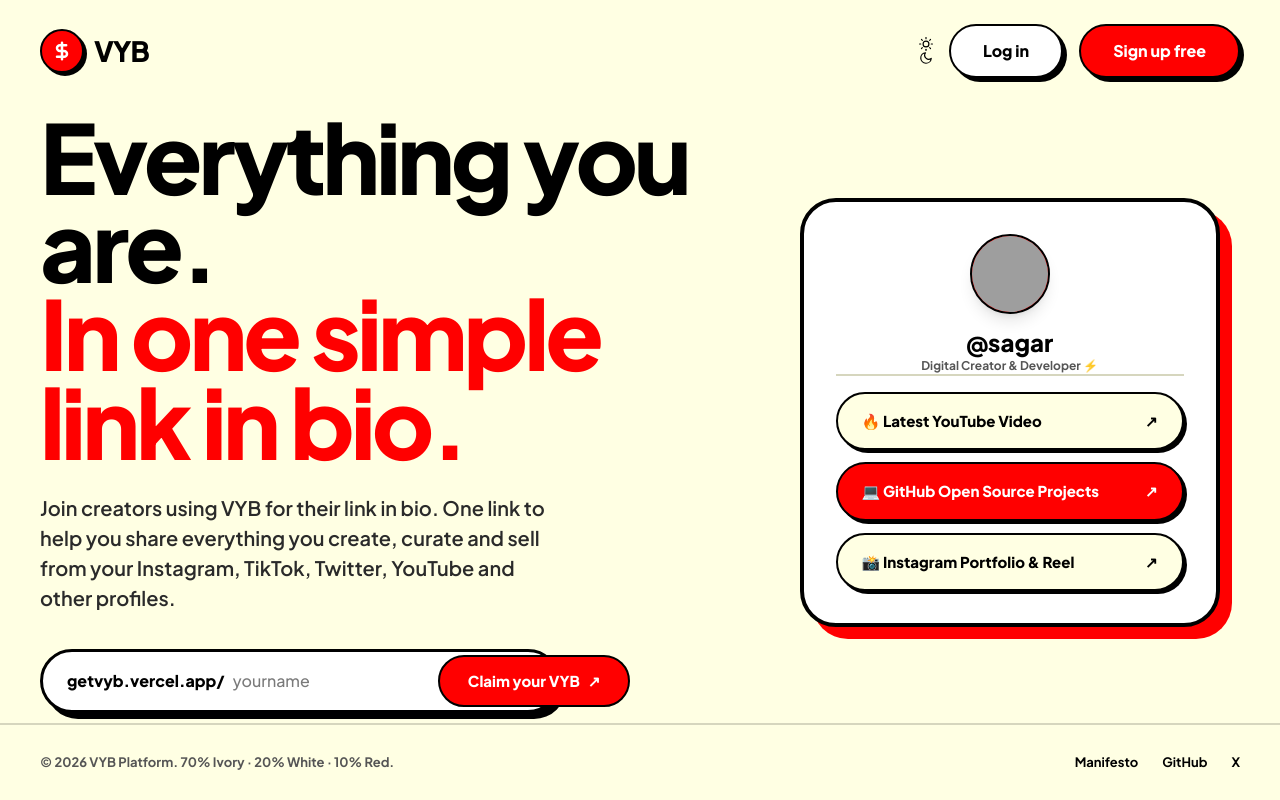
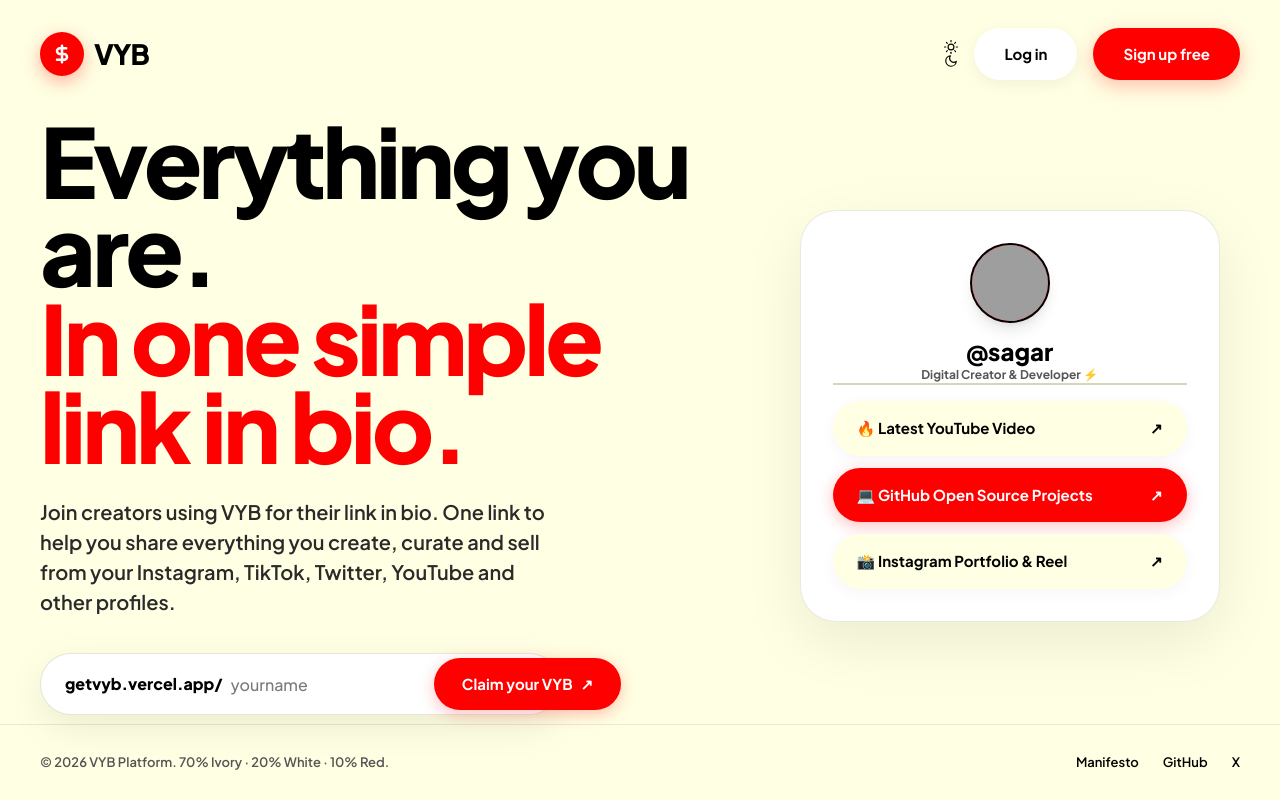
Before and after one commit to sagarmurkute/link-in-bio-platform, a Next.js app: page / in a window 1280 px wide. Built offline with nearby package versions, Linux system fonts and the light colour scheme; grey boxes are pictures that could not be loaded.

Commit message:
style: remove brutalist borders and hard drop shadows for a subtle, soft aesthetic

```diff
--- a/src/app/(auth)/login/page.tsx
+++ b/src/app/(auth)/login/page.tsx
@@ -26,7 +26,7 @@
 
   return (
     <div className="page loaded">
-      {/* Linktree Atmosphere */}
+      {/* Background Atmosphere */}
       <div className="bg-wrap">
         <FluidCanvas />
         <div className="bg-vignette" />
@@ -44,33 +44,33 @@
         </Link>
 
         <div className="flex items-center gap-4">
-          <Link href="/signup" className="linktree-btn linktree-btn-purple">
+          <Link href="/signup" className="vyb-btn vyb-btn-secondary">
             Sign up free
           </Link>
           <ThemeToggle />
         </div>
       </header>
 
-      {/* Auth Main Pill Card */}
+      {/* Auth Subtle Card */}
       <main className="main py-12 flex items-center justify-center">
-        <div className="w-full max-w-md p-8 sm:p-10 rounded-[40px] bg-[#FFFFFF] text-[#1E2330] shadow-2xl flex flex-col gap-6 border-4 border-[#D2E823]">
+        <div className="w-full max-w-md p-8 sm:p-10 rounded-[36px] bg-[#FFFFFF] text-[#1E2330] shadow-[0_20px_60px_rgba(0,0,0,0.06)] border border-[#D6D6BE]/50 flex flex-col gap-6">
           <div className="text-center flex flex-col gap-2">
-            <span className="px-4 py-1.5 rounded-full bg-[#7800FF] text-white font-extrabold text-xs tracking-wider uppercase mx-auto">
+            <span className="px-4 py-1.5 rounded-full bg-[#FF0000]/10 text-[#FF0000] font-extrabold text-xs tracking-wider uppercase mx-auto">
               VYB AUTH
             </span>
-            <h1 className="text-4xl font-extrabold tracking-tight text-[#254F1A]">Welcome back</h1>
-            <p className="text-sm font-bold text-gray-500">Log in to manage your link in bio</p>
+            <h1 className="text-4xl font-extrabold tracking-tight text-[#000000]">Welcome back</h1>
+            <p className="text-sm font-semibold text-gray-500">Log in to manage your link in bio</p>
           </div>
 
           {errorMsg && (
-            <div className="p-4 rounded-full bg-red-100 border border-red-300 text-red-700 font-extrabold text-xs text-center">
+            <div className="p-4 rounded-full bg-red-50 border border-red-200 text-red-700 font-extrabold text-xs text-center">
               {errorMsg}
             </div>
           )}
 
           <form onSubmit={handleSubmit} className="flex flex-col gap-4">
             <div className="flex flex-col gap-1.5">
-              <label className="font-extrabold text-xs text-[#254F1A] uppercase tracking-wider px-2">
+              <label className="font-extrabold text-xs text-[#000000] uppercase tracking-wider px-2">
                 Email Address
               </label>
               <input
@@ -78,12 +78,12 @@
                 name="email"
                 required
                 placeholder="your@email.com"
-                className="w-full px-6 py-4 rounded-full border-2 border-gray-200 font-bold text-base focus:border-[#7800FF] focus:outline-none"
+                className="w-full px-6 py-4 rounded-full border border-gray-200 font-bold text-base focus:border-[#FF0000] focus:outline-none transition-colors"
               />
             </div>
 
             <div className="flex flex-col gap-1.5">
-              <label className="font-extrabold text-xs text-[#254F1A] uppercase tracking-wider px-2">
+              <label className="font-extrabold text-xs text-[#000000] uppercase tracking-wider px-2">
                 Password
               </label>
               <input
@@ -91,14 +91,14 @@
                 name="password"
                 required
                 placeholder="••••••••••••"
-                className="w-full px-6 py-4 rounded-full border-2 border-gray-200 font-bold text-base focus:border-[#7800FF] focus:outline-none"
+                className="w-full px-6 py-4 rounded-full border border-gray-200 font-bold text-base focus:border-[#FF0000] focus:outline-none transition-colors"
               />
             </div>
 
             <button
               type="submit"
               disabled={loading}
-              className="w-full py-4 rounded-full bg-[#7800FF] text-white font-extrabold text-lg hover:bg-purple-700 transition-all cursor-pointer mt-2 disabled:opacity-50 shadow-xl"
+              className="vyb-btn w-full py-4 mt-2 justify-center text-center cursor-pointer disabled:opacity-50"
             >
               {loading ? "Signing in..." : "Log In to Dashboard ↗"}
             </button>
--- a/src/app/globals.css
+++ b/src/app/globals.css
@@ -2,7 +2,7 @@
 @import "tailwindcss";
 
 :root {
-  /* VYB Official Brand Colors */
+  /* VYB Official Brand Colors - Subtle & Refined */
   --vyb-red: #FF0000;
   --vyb-red-600: #E00000;
   --vyb-red-100: #FFD6D6;
@@ -11,7 +11,7 @@
   --vyb-ivory-200: #FFFFE3;
   --vyb-ivory-300: #F5F5D6;
   --vyb-warm-gray: #E8E8D2;
-  --vyb-border: #D6D6BE;
+  --vyb-border: rgba(214, 214, 190, 0.5);
   --vyb-white: #FFFFFF;
   --vyb-black: #000000;
 
@@ -23,11 +23,10 @@
   --text-on-red: #FFFFFF;
 
   --bg: #FFFFE3; /* 70% Signature Ivory */
-  --fg: #000000; /* Jet Black */
+  --fg: #000000;
   --fg-2: #2A2A2A;
   --muted: #7A7A7A;
-  --line: #D6D6BE;
-  --line-2: #000000;
+  --line: rgba(214, 214, 190, 0.5);
   --card-bg: #FFFFFF; /* 20% Pure White Cards */
 
   --ease: cubic-bezier(0.16, 1, 0.3, 1);
@@ -35,21 +34,21 @@
 }
 
 [data-theme="red"] {
-  --bg: #FF0000; /* Alternate Section */
+  --bg: #FF0000;
   --fg: #FFFFFF;
   --fg-2: #FFFFE3;
   --muted: #FFB3B3;
-  --line: rgba(255, 255, 255, 0.3);
+  --line: rgba(255, 255, 255, 0.2);
   --card-bg: #FFFFE3;
 }
 
 [data-theme="dark"] {
-  --bg: #000000;
+  --bg: #0C0C0E;
   --fg: #FFFFE3;
   --fg-2: #E8E8D2;
   --muted: #7A7A7A;
-  --line: #2A2A2A;
-  --card-bg: #121212;
+  --line: rgba(255, 255, 255, 0.1);
+  --card-bg: #18181B;
 }
 
 * {
@@ -86,33 +85,33 @@
   font-size: 11px;
   letter-spacing: 0.16em;
   text-transform: uppercase;
-  font-weight: 800;
+  font-weight: 700;
 }
 
-/* VYB Pill Buttons (10% Primary Red Accent) */
+/* Subtle Pill Buttons (No hard borders) */
 .vyb-btn {
-  height: 54px;
-  padding: 0 32px;
+  height: 52px;
+  padding: 0 30px;
   border-radius: 999px;
   background: #FF0000;
   color: #FFFFFF;
-  font-size: 16px;
-  font-weight: 800;
+  font-size: 15px;
+  font-weight: 700;
   display: inline-flex;
   align-items: center;
   justify-content: center;
   gap: 10px;
   transition: all 0.3s var(--ease);
   white-space: nowrap;
-  border: 2px solid #000000;
+  border: none;
   cursor: pointer;
-  box-shadow: 4px 4px 0px #000000;
+  box-shadow: 0 6px 20px rgba(255, 0, 0, 0.25);
   text-decoration: none;
 }
 
 .vyb-btn:hover {
-  transform: translate(-2px, -2px);
-  box-shadow: 6px 6px 0px #000000;
+  transform: translateY(-2px);
+  box-shadow: 0 10px 28px rgba(255, 0, 0, 0.35);
   background: #E00000;
   color: #FFFFFF;
 }
@@ -120,37 +119,39 @@
 .vyb-btn-secondary {
   background: #FFFFFF;
   color: #000000;
+  box-shadow: 0 4px 16px rgba(0, 0, 0, 0.06);
 }
 
 .vyb-btn-secondary:hover {
-  background: #FFFFE3;
+  background: #FFFFFF;
   color: #FF0000;
+  box-shadow: 0 8px 24px rgba(0, 0, 0, 0.1);
 }
 
-/* VYB Claim Handle Bar */
+/* Subtle Claim Handle Bar */
 .claim-bar {
   position: relative;
   display: flex;
   align-items: center;
   width: 100%;
   max-width: 520px;
-  height: 64px;
+  height: 62px;
   border-radius: 999px;
-  padding: 6px 6px 6px 24px;
+  padding: 5px 5px 5px 24px;
   background: #FFFFFF;
-  border: 3px solid #000000;
-  box-shadow: 6px 6px 0px #000000;
+  box-shadow: 0 12px 36px rgba(0, 0, 0, 0.08);
   transition: all 0.3s var(--ease);
+  border: 1px solid rgba(214, 214, 190, 0.6);
 }
 
 .claim-bar:focus-within {
-  transform: translate(-2px, -2px);
-  box-shadow: 8px 8px 0px #FF0000;
+  transform: translateY(-2px);
+  box-shadow: 0 16px 44px rgba(255, 0, 0, 0.18);
   border-color: #FF0000;
 }
 
 .claim-prefix {
-  font-weight: 900;
+  font-weight: 800;
   font-size: 16px;
   color: #000000;
   white-space: nowrap;
@@ -167,7 +168,7 @@
   color: #000000;
   font-family: "Plus Jakarta Sans", sans-serif;
   font-size: 16px;
-  font-weight: 700;
+  font-weight: 600;
 }
 
 .claim-bar input::placeholder {
@@ -182,19 +183,21 @@
   background: #FF0000;
   color: #FFFFFF;
   font-size: 15px;
-  font-weight: 800;
+  font-weight: 700;
   display: inline-flex;
   align-items: center;
   gap: 8px;
   transition: all 0.3s var(--ease);
   white-space: nowrap;
-  border: 2px solid #000000;
+  border: none;
   cursor: pointer;
+  box-shadow: 0 4px 16px rgba(255, 0, 0, 0.25);
 }
 
 .claim-btn:hover {
-  background: #000000;
-  color: #FFFFE3;
+  background: #E00000;
+  transform: scale(1.02);
+  box-shadow: 0 8px 24px rgba(255, 0, 0, 0.35);
 }
 
 /* Background Atmosphere */
@@ -211,8 +214,8 @@
   position: absolute;
   inset: 0;
   background:
-    radial-gradient(70% 70% at 90% 10%, rgba(255, 0, 0, 0.08) 0%, transparent 60%),
-    radial-gradient(80% 80% at 10% 90%, rgba(232, 232, 210, 0.4) 0%, transparent 60%);
+    radial-gradient(70% 70% at 85% 15%, rgba(255, 0, 0, 0.05) 0%, transparent 60%),
+    radial-gradient(80% 80% at 15% 85%, rgba(232, 232, 210, 0.3) 0%, transparent 60%);
 }
 
 /* Layout */
@@ -230,7 +233,7 @@
   width: 100%;
   max-width: 1440px;
   margin: 0 auto;
-  padding: 24px 40px;
+  padding: 28px 40px;
   display: flex;
   justify-content: space-between;
   align-items: center;
@@ -253,10 +256,9 @@
   border-radius: 50%;
   background: #FF0000;
   color: #FFFFFF;
-  border: 2px solid #000000;
   display: grid;
   place-items: center;
-  box-shadow: 3px 3px 0px #000000;
+  box-shadow: 0 6px 18px rgba(255, 0, 0, 0.3);
 }
 
 .main {
@@ -289,7 +291,7 @@
   margin-bottom: 36px;
 }
 
-/* VYB Social Link Cards */
+/* Subtle VYB Social Link Cards (No brutalist borders) */
 .vyb-card-stack {
   display: flex;
   flex-direction: column;
@@ -301,8 +303,8 @@
   border-radius: 36px;
   background: #FFFFFF;
   color: #000000;
-  border: 4px solid #000000;
-  box-shadow: 12px 12px 0px #FF0000;
+  box-shadow: 0 20px 60px rgba(0, 0, 0, 0.08);
+  border: 1px solid rgba(214, 214, 190, 0.5);
 }
 
 .card-pill {
@@ -311,20 +313,19 @@
   border-radius: 999px;
   background: #FFFFE3;
   color: #000000;
-  border: 2px solid #000000;
-  font-weight: 800;
+  font-weight: 700;
   font-size: 15px;
   display: flex;
   align-items: center;
   justify-content: space-between;
-  transition: all 0.2s ease;
+  transition: all 0.3s ease;
   text-decoration: none;
-  box-shadow: 3px 3px 0px #000000;
+  box-shadow: 0 4px 16px rgba(0, 0, 0, 0.04);
 }
 
 .card-pill:hover {
-  transform: translate(-2px, -2px);
-  box-shadow: 5px 5px 0px #FF0000;
+  transform: translateY(-2px);
+  box-shadow: 0 8px 24px rgba(255, 0, 0, 0.15);
   background: #FF0000;
   color: #FFFFFF;
 }
@@ -332,11 +333,12 @@
 .card-pill-red {
   background: #FF0000;
   color: #FFFFFF;
+  box-shadow: 0 4px 16px rgba(255, 0, 0, 0.25);
 }
 
 .card-pill-red:hover {
-  background: #000000;
-  color: #FFFFE3;
+  background: #E00000;
+  box-shadow: 0 8px 24px rgba(255, 0, 0, 0.35);
 }
 
 /* Footer */
@@ -348,10 +350,10 @@
   display: flex;
   justify-content: space-between;
   align-items: center;
-  border-top: 2px solid #D6D6BE;
+  border-top: 1px solid rgba(214, 214, 190, 0.5);
   color: #555555;
   font-size: 13px;
-  font-weight: 700;
+  font-weight: 600;
 }
 
 .footer-link {
```
Also changed, not shown: src/app/(auth)/signup/page.tsx (+16 -16 lines).
